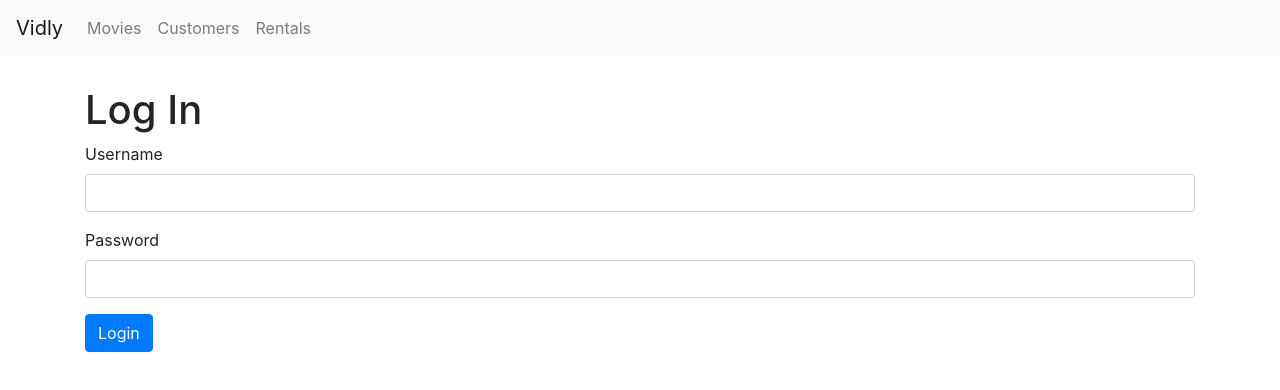
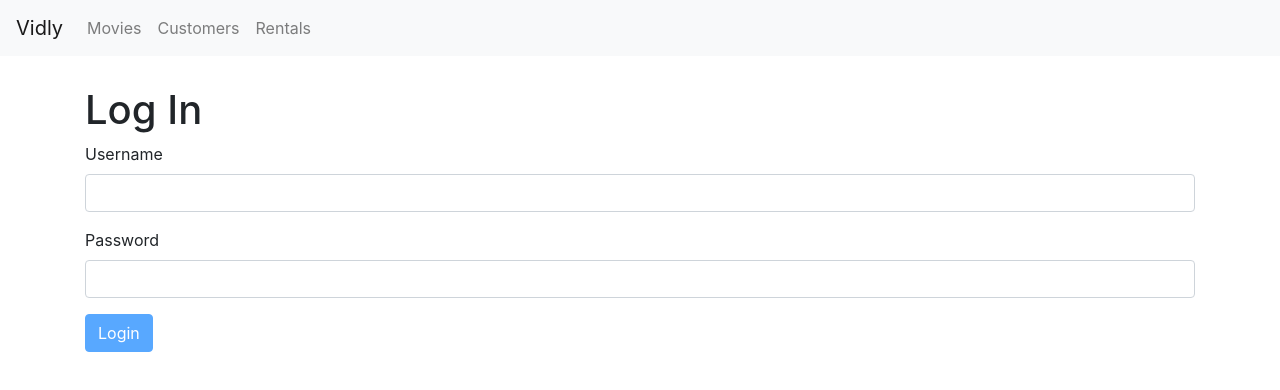
Before and after one commit to Hasandev08/Simple-Basic-React, a React (Create React App) app: page /login in a window 1280 px wide. Shown: the top 390 px of the page. Built offline with nearby package versions, Linux system fonts and the light colour scheme.

Commit message:
Update loginForm.jsx

```diff
--- a/src/components/loginForm.jsx
+++ b/src/components/loginForm.jsx
@@ -1,59 +1,31 @@
 import React, { Component } from "react";
+import Joi from "joi-browser";
+import Form from "./common/form";
 import Input from "./common/input";
 
-class LoginForm extends Component {
+class LoginForm extends Form {
   state = {
-    account: { username: "", password: "" },
+    data: { username: "", password: "" },
     errors: {},
   };
 
-  validate = () => {
-    const errors = {};
-
-    const { account } = this.state;
-    if (account.username.trim() === "")
-      errors.username = "Username is required";
-
-    if (account.password.trim() === "")
-      errors.password = "Password is required";
-
-    return Object.keys(errors).length === 0 ? null : errors;
+  schema = {
+    username: Joi.string().required().label("Username"),
+    password: Joi.string().required().label("Password"),
   };
 
-  handleSubmit = (e) => {
-    e.preventDefault();
-
-    const errors = this.validate();
-    this.setState({ errors });
-    if (errors) return;
-  };
-
-  handleChange = ({ currentTarget: input }) => {
-    const account = { ...this.state.account };
-    account[input.name] = input.value;
-    this.setState({ account });
+  doSubmit = () => {
+    console.log("Submitted");
   };
 
   render() {
-    const { account } = this.state;
     return (
       <div>
         <h1>Log In</h1>
         <form onSubmit={this.handleSubmit}>
-          <Input
-            name="username"
-            value={account.username}
-            label="Username"
-            onChange={this.handleChange}
-          />
-          <Input
-            name="password"
-            value={account.password}
-            label="Password"
-            onChange={this.handleChange}
-          />
-
-          <button className="btn btn-primary">Login</button>
+          {this.renderInput("username", "Username")}
+          {this.renderInput("password", "Password")}
+          {this.renderButton("Login")}
         </form>
       </div>
     );
```
